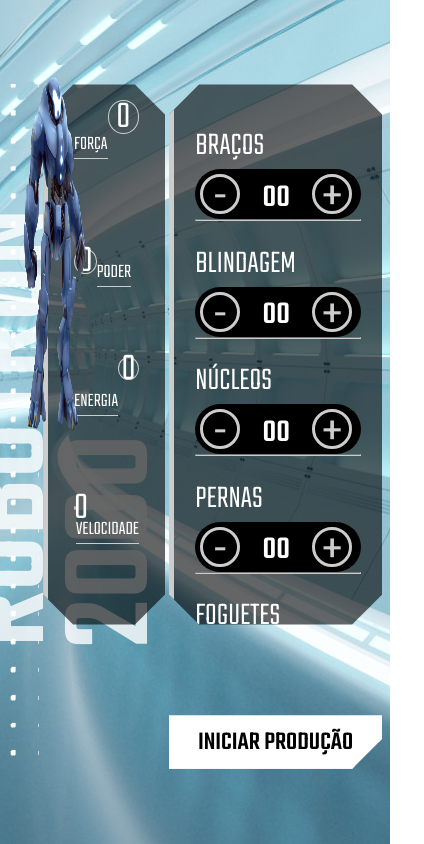
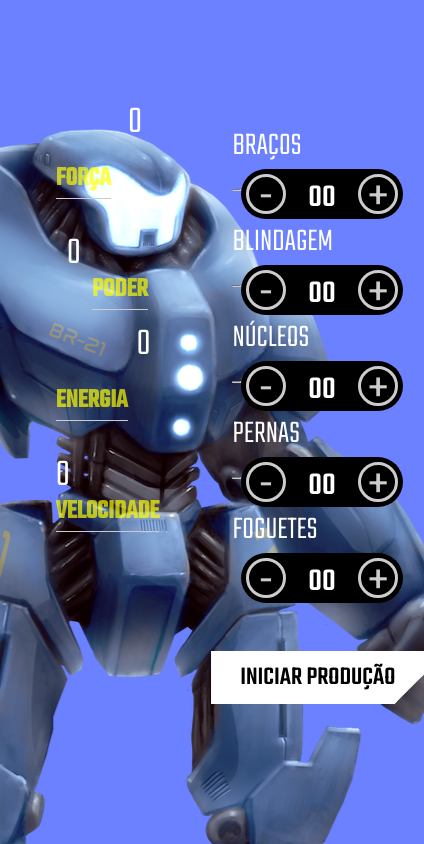
Before and after one commit to Murillo-Cecilio/Robo_JS, a plain HTML site: page index.html in a window 390 px wide. Shown: the whole page, 424 px wide, since content can reach past the window. Drawn offline with Linux system fonts and the light colour scheme.

Commit message:
atualizado para mobile versão exclusiva

```diff
--- a/css/style.css
+++ b/css/style.css
@@ -240,11 +240,40 @@ main {
 
 @media screen and (max-width:690px) {
     *{
-        width:100%;
+        box-sizing: none;
+    }
+    .robo {
+        display:none;
     }
 
-    .robo {
-        height: 400px;
-        width: 100px;
+    body {
+        background: url('../img/robotron.png');
+        background-position:80vh 50px;
+        background-color: rgba(0, 38, 255, 0.575);
+    }
+
+    .robotron {
+        background: none;
+        display: none;
+    }
+
+    .box {
+        border-left: none;
+        background: none;
+
+    }
+    #box-ajuste {
+        padding:3rem;
+    }
+
+    .estatistica-numero{
+
+    }
+    .estatistica-valor::after {
+        display: none;
+    }
+    .estatistica-titulo {
+        color: rgba(255, 255, 0, 0.685);
+        font-size: 20pt;
     }
 }
--- a/index.html
+++ b/index.html
@@ -21,27 +21,27 @@
             <figcaption class="titulo">ROBOTRON <br>2000</figcaption>
         </section>
 
-        <section class="box estatisticas">
+        <section class="box estatisticas" id="box-ajuste">
             <div class="estatistica">
-                <p class="estatistica-titulo">Força</p>
+                <p class="estatistica-titulo"><strong>Força</strong></p>
                 <div class="estatistica-valor">
                     <p class="estatistica-numero" data-estatistica="forca">0</p>
                 </div>
             </div>
             <div class="estatistica">
-                <p class="estatistica-titulo">Poder</p>
+                <p class="estatistica-titulo"><strong>Poder</strong></p>
                 <div class="estatistica-valor">
                     <p class="estatistica-numero" data-estatistica="poder">0</p>
                 </div>
             </div>
             <div class="estatistica">
-                <p class="estatistica-titulo">Energia</p>
+                <p class="estatistica-titulo"><strong>Energia</strong></p>
                 <div class="estatistica-valor">
                     <p class="estatistica-numero" data-estatistica="energia">0</p>
                 </div>
             </div>
             <div class="estatistica">
-                <p class="estatistica-titulo">Velocidade</p>
+                <p class="estatistica-titulo"><strong>Velocidade</strong></p>
                 <div class="estatistica-valor">
                     <p class="estatistica-numero" data-estatistica="velocidade">0</p>
                 </div>
```
